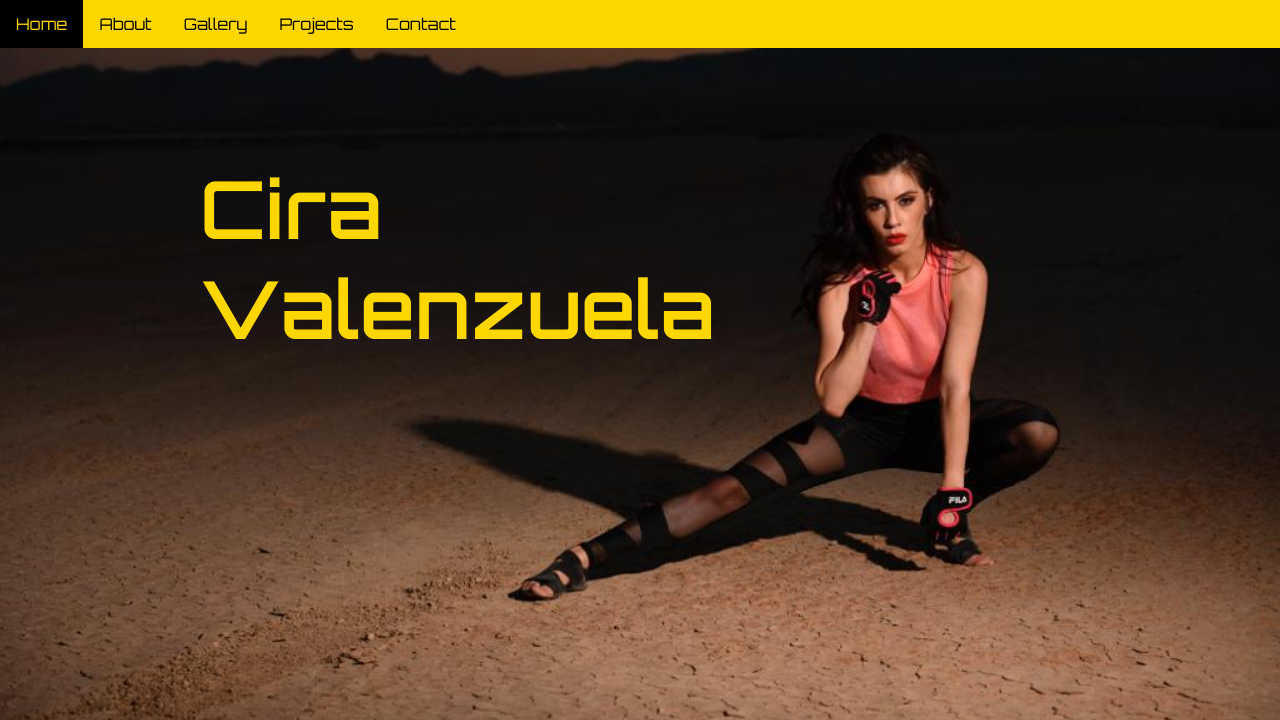
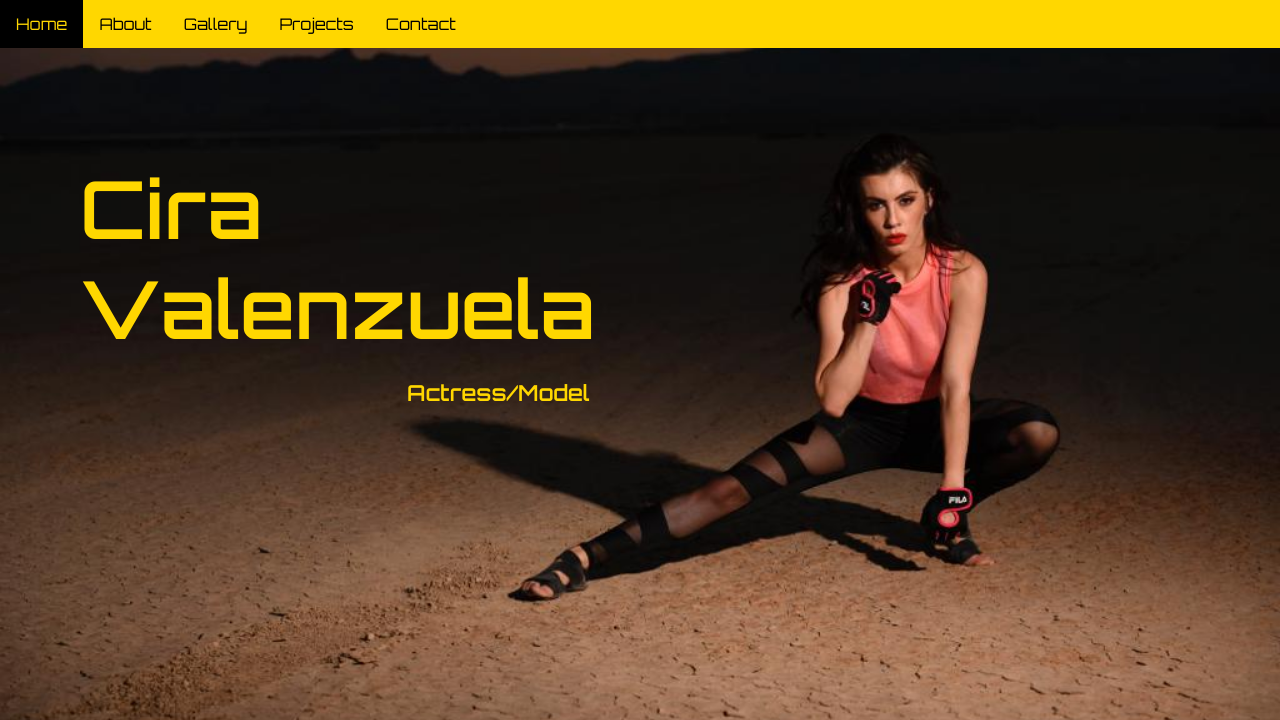
Before and after one commit to jonacon/project_portfolio1, a website: page index.html in a window 1280 px wide. Shown: the top 720 px of the page. Drawn offline with Linux system fonts and the light colour scheme; a web font is replaced by a local one.

Commit message:
index text
added text to the index html

```diff
--- a/index.html
+++ b/index.html
@@ -27,7 +27,7 @@
       rel="stylesheet"
     />
     <title>Cira Valenzuela</title>
-  </head>
+
 
   <body>
     <header class="nav">
@@ -50,6 +50,8 @@
       Cira <br />
       Valenzuela
     </h1>
+    <h6>Actress/Model</h6>
+  </head>
     <!--Footer starts here-->
     <footer>
       <ul>
--- a/scss/_generales.scss
+++ b/scss/_generales.scss
@@ -12,11 +12,11 @@ body {
     font-family: 'Orbitron',
         sans-serif height 100vh;
 
-        h1 {
+        h1,  {
             color: gold;
             font-size: 80px;
-            margin: 100px 50px 75px 100px;
-            padding: 10px 60px 75px 100px;
+            margin: 100px 50px 1px 60px;
+            padding: 10px 60px 1px 20px;
 
 
 
@@ -28,7 +28,15 @@ body {
             margin-bottom: 50px;
             margin-right: 150px;
             margin-left: 80px;
+        }
+        h6{
+            color: gold;
+            font-size: 22px;
+            margin: 10px 50px 10px 120px;
+            padding: 10px 60px 5px 287px;
+
 
         }
 
+
 }
```
Also changed, not shown: styles/style.css.
